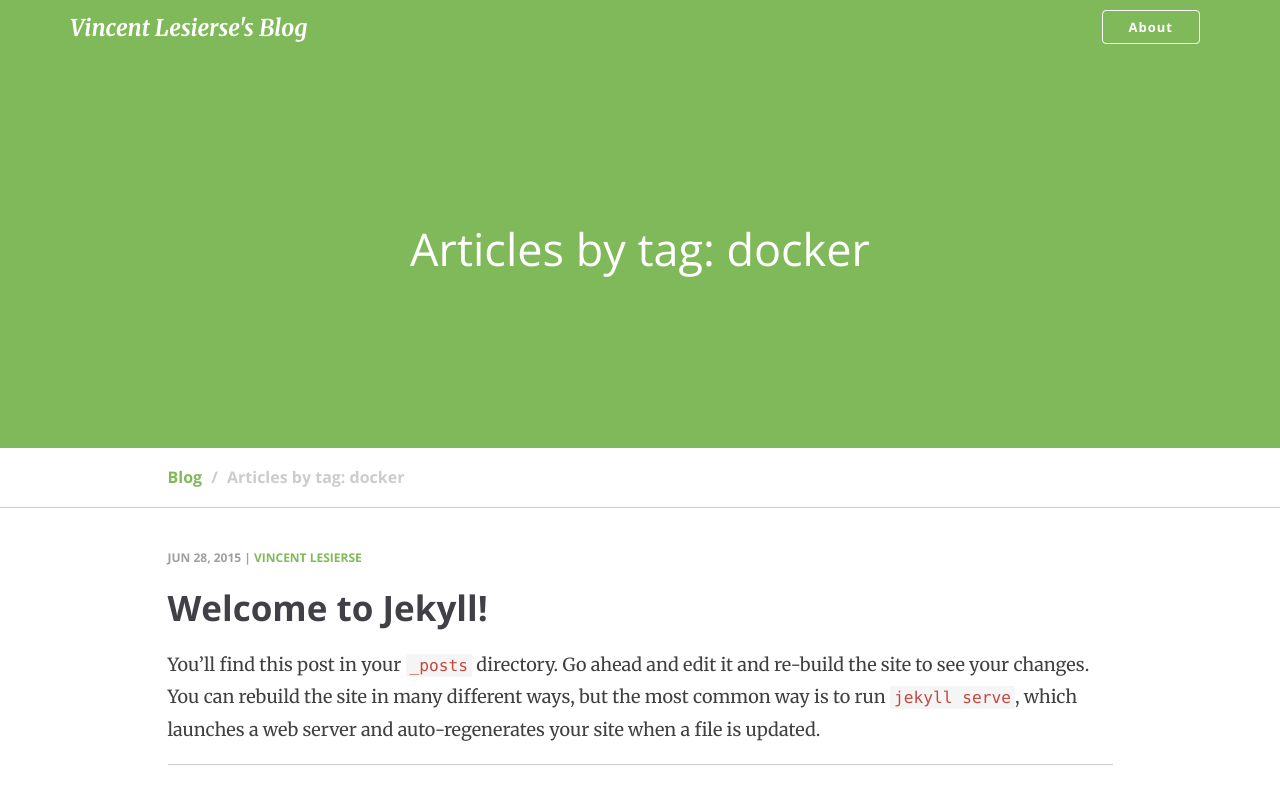
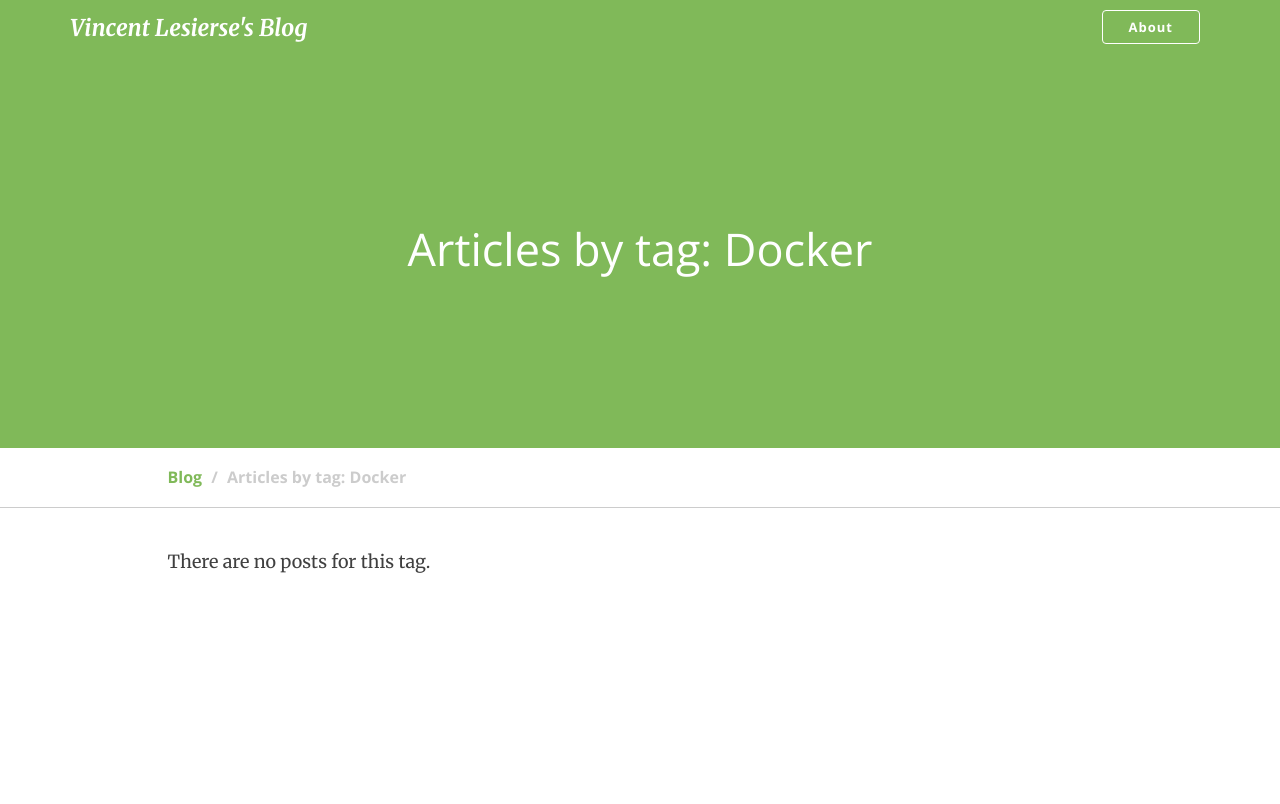
Before and after one commit to vlesierse/vlesierse.github.io, a Jekyll site: the page built from blog/tag/docker.md, in a window 1280 px wide. Shown: the top 804 px of the page. Built offline with Jekyll 4.4.1, drawn with Linux system fonts in a browser that asks for light colours.

Commit message:
Clean posts

```diff
--- a/_posts/2015-06-28-welcome-to-jekyll.md
+++ /dev/null
@@ -1,27 +0,0 @@
----
-layout: post
-title:  "Welcome to Jekyll!"
-author: Vincent Lesierse
-date:   2015-06-28 13:17:47
-tags: [docker]
-comments: true
----
-You’ll find this post in your `_posts` directory. Go ahead and edit it and re-build the site to see your changes. You can rebuild the site in many different ways, but the most common way is to run `jekyll serve`, which launches a web server and auto-regenerates your site when a file is updated.
-
-To add new posts, simply add a file in the `_posts` directory that follows the convention `YYYY-MM-DD-name-of-post.ext` and includes the necessary front matter. Take a look at the source for this post to get an idea about how it works.
-
-Jekyll also offers powerful support for code snippets:
-
-{% highlight ruby %}
-def print_hi(name)
-  puts "Hi, #{name}"
-end
-print_hi('Tom')
-#=> prints 'Hi, Tom' to STDOUT.
-{% endhighlight %}
-
-Check out the [Jekyll docs][jekyll] for more info on how to get the most out of Jekyll. File all bugs/feature requests at [Jekyll’s GitHub repo][jekyll-gh]. If you have questions, you can ask them on [Jekyll’s dedicated Help repository][jekyll-help].
-
-[jekyll]:      http://jekyllrb.com
-[jekyll-gh]:   https://github.com/jekyll/jekyll
-[jekyll-help]: https://github.com/jekyll/jekyll-help
--- a/blog/tag/docker.md
+++ b/blog/tag/docker.md
@@ -1,6 +1,6 @@
 ---
 layout: blog_by_tag
-title: 'Articles by tag: docker'
+title: 'Articles by tag: Docker'
 tag: docker
 permalink: /blog/tag/docker/
 ---
```
